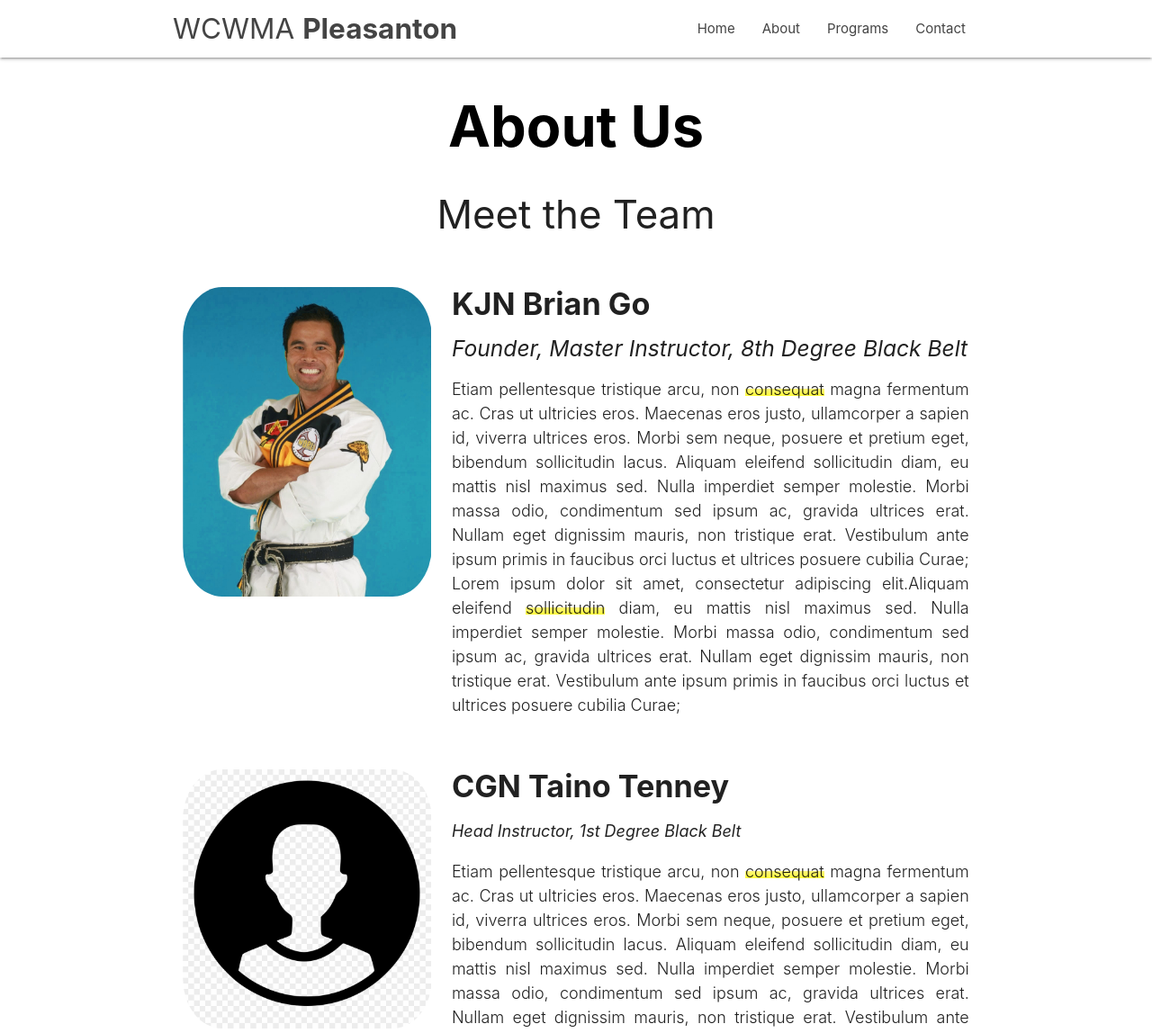
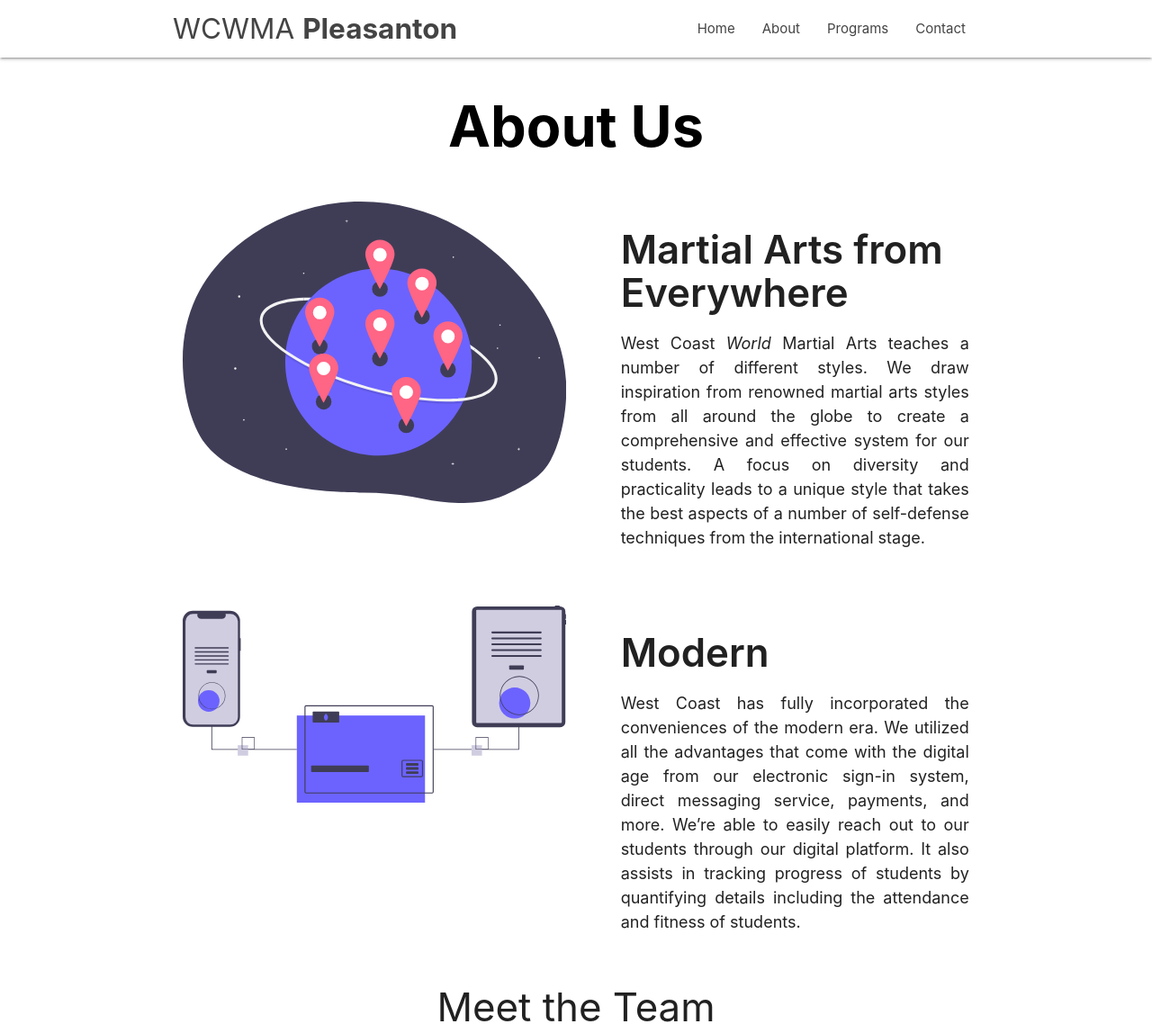
Before and after one commit to ritvikpen/WCWMA-Pleasanton-Site, a plain HTML site: page about.html in a window 1280 px wide. Shown: the top 1148 px of the page at 90% size. Drawn offline with nearby package versions, Linux system fonts and the light colour scheme.

Commit message:
Illustrations Added

```diff
--- a/about.html
+++ b/about.html
@@ -49,7 +49,25 @@
     <div class="container"><!--
 		<div class="icon-block">
 			<h2 class="center"><i class="material-icons">expand_more</i></h2>
-		</div>-->
+    </div>-->
+      <div class="row about-container">
+        <img class="col s12 l6" src="res/globe.svg">
+        <div class="col s12 l6">
+          <h3 class="bold">Martial Arts from Everywhere</h3>
+          <p>
+            West Coast <i>World</i> Martial Arts teaches a number of different styles. We draw inspiration from renowned martial arts styles from all around the globe to create a comprehensive and effective system for our students. A focus on diversity and practicality leads to a unique style that takes the best aspects of a number of self-defense techniques from the international stage.
+          </p>
+        </div>
+      </div>
+        <div class="row about-container">
+          <img class="col s12 l6" src="res/undraw_online_transactions_02ka.svg">
+          <div class="col s12 l6">
+            <h3 class="bold">Modern</h3>
+            <p>
+              West Coast has fully incorporated the conveniences of the modern era. We utilized all the advantages that come with the digital age from our electronic sign-in system, direct messaging service, payments, and more. We’re able to easily reach out to our students through our digital platform. It also assists in tracking progress of students by quantifying details including the attendance and fitness of students.
+            </p>
+          </div>
+        </div>
         <h3 class="center" id="meet-team" data-aos="fade-up">Meet the Team</h3>
 
         <div class="row profile_box"  data-aos="fade-up">
@@ -57,9 +75,8 @@
             <div class="col s12 m8">
                 <h4><b>KJN Brian Go</b></h4>
                 <h5><i>Founder, Master Instructor, 8th Degree Black Belt</i></h5>
-                <p class="light">Etiam pellentesque tristique arcu, non <t class="underline">consequat</t> magna fermentum ac. Cras ut ultricies eros. Maecenas eros justo, ullamcorper a sapien id, viverra ultrices eros. Morbi sem neque, posuere et pretium eget, bibendum sollicitudin lacus. Aliquam eleifend sollicitudin diam, eu mattis nisl maximus sed. Nulla imperdiet semper molestie. Morbi massa odio, condimentum sed ipsum ac, gravida ultrices erat. Nullam eget dignissim mauris, non tristique erat. Vestibulum ante ipsum primis in faucibus orci luctus et ultrices posuere cubilia Curae;
-                    Lorem ipsum dolor sit amet, consectetur adipiscing elit.Aliquam eleifend <t class="underline">sollicitudin</t> diam, eu mattis nisl maximus sed. Nulla imperdiet semper molestie. Morbi massa odio, condimentum sed ipsum ac, gravida ultrices erat. Nullam eget dignissim mauris, non tristique erat. Vestibulum ante ipsum primis in faucibus orci luctus et ultrices posuere cubilia Curae;
-                  </p>
+                <p class="light">Brian has been training in the martial arts for 30+ years, teaching martial arts for 20+ years, and is a 7th degree black belt in Ernie Reyes’ West Coast World Martial Arts Association. Regarded as one of the top talents in the association, Brian for many years has been a member and captain of the world famous Ernie Reyes’ World Action Team, traveling the world to perform at the highest level for large crowds.
+                  Always having had a passion for teaching martial arts to students of all ages and a goal to one day open his own school, KJN Brian finally opened West Coast World Martial Arts Pleasanton in May 2013. Throughout his martial arts career, he has learned from and been personally coached by the top martial arts instructors in the world, including KJN Donna Bernardi, and the founders of the association, KJN Ernie Reyes and KJN Tony Thompson. He continues to pass on his profound knowledge with future generations of martial arts students.</p>
             </div>
         </div>
 
--- a/css/style.css
+++ b/css/style.css
@@ -30,6 +30,23 @@ html{
   animation: bounce 2.5s infinite;
 }
 
+.bold{
+  font-weight: 600;
+}
+
+.about-container{
+  padding-top: 3vh;
+}
+
+.about-container div h3{
+  margin-left: 3vw;
+  font-weight: 190%;
+}
+
+.about-container div p{
+  margin-left: 3vw;
+}
+
 /* Home Page*/
 #home-column-text{
   text-align: justify;
@@ -55,6 +72,7 @@ html{
   margin-top: 5vh;
   margin-bottom: 7vh;
 }
+
 
 
 /* Programs */
```
Also changed, not shown: programs.html (+9 -1 lines), res/globe.svg (added), res/undraw_customer_survey_f9ur.svg (added), res/undraw_online_transactions_02ka.svg (added).
